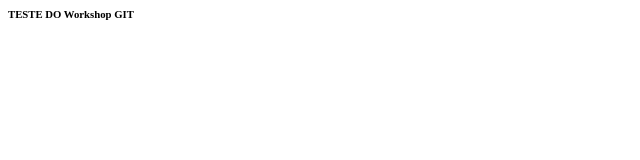
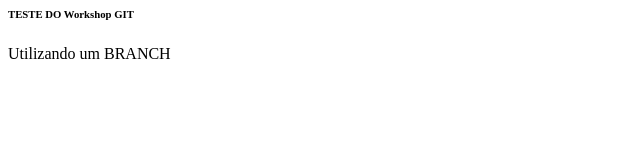
Before and after one commit to BIRDRED/WorkshopGIT, a plain HTML site: page index.html in a window 1280 px wide. Shown: the whole page, without its empty margins (0-640 px from the left). Drawn offline with Linux system fonts and the light colour scheme.

Commit message:
Adicionando um BRANCH

```diff
--- a/index.html
+++ b/index.html
@@ -2,4 +2,5 @@
 <head> <title>Workshop GIT</title> </head>
 <body>
 <H6> TESTE DO Workshop GIT</H6>
+<p> Utilizando um BRANCH</P>
 </body>
```
